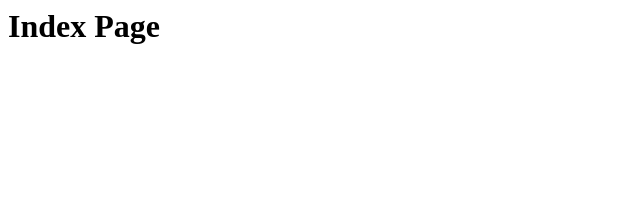
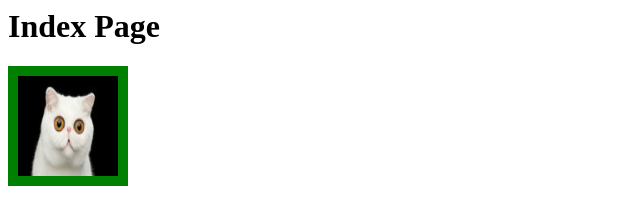
Before and after one commit to mryan93/portfolio, a plain HTML site: page index.html in a window 1280 px wide. Shown: the whole page, without its empty margins (0-640 px from the left). Drawn offline with Linux system fonts and the light colour scheme.

Commit message:
Various files

```diff
--- a/index.html
+++ b/index.html
@@ -1,5 +1,6 @@
 <html>
 <head>
+    <link href="styles/default.css" rel="stylesheet" type="text/css">
     <meta charset="UTF-8">
     <meta name="viewport"
           content="width=device-width, user-scalable=no, initial-scale=1.0, maximum-scale=1.0, minimum-scale=1.0">
@@ -8,6 +9,9 @@
 </head>
 <body>
 <h1>Index Page</h1>
+<main>
+    <img src="images/cat.jpg" class="green-border"alt="confused cat" height="100px" width="100px">
+</main>
 
 </body>
 </html>
--- /dev/null
+++ b/styles/default.css
@@ -0,0 +1,8 @@
+
+
+
+	.green-border{
+  border-color: green;
+  border-width: 10px;
+  border-style: solid;
+}
```
Also changed, not shown: images/cat.jpg (added).
